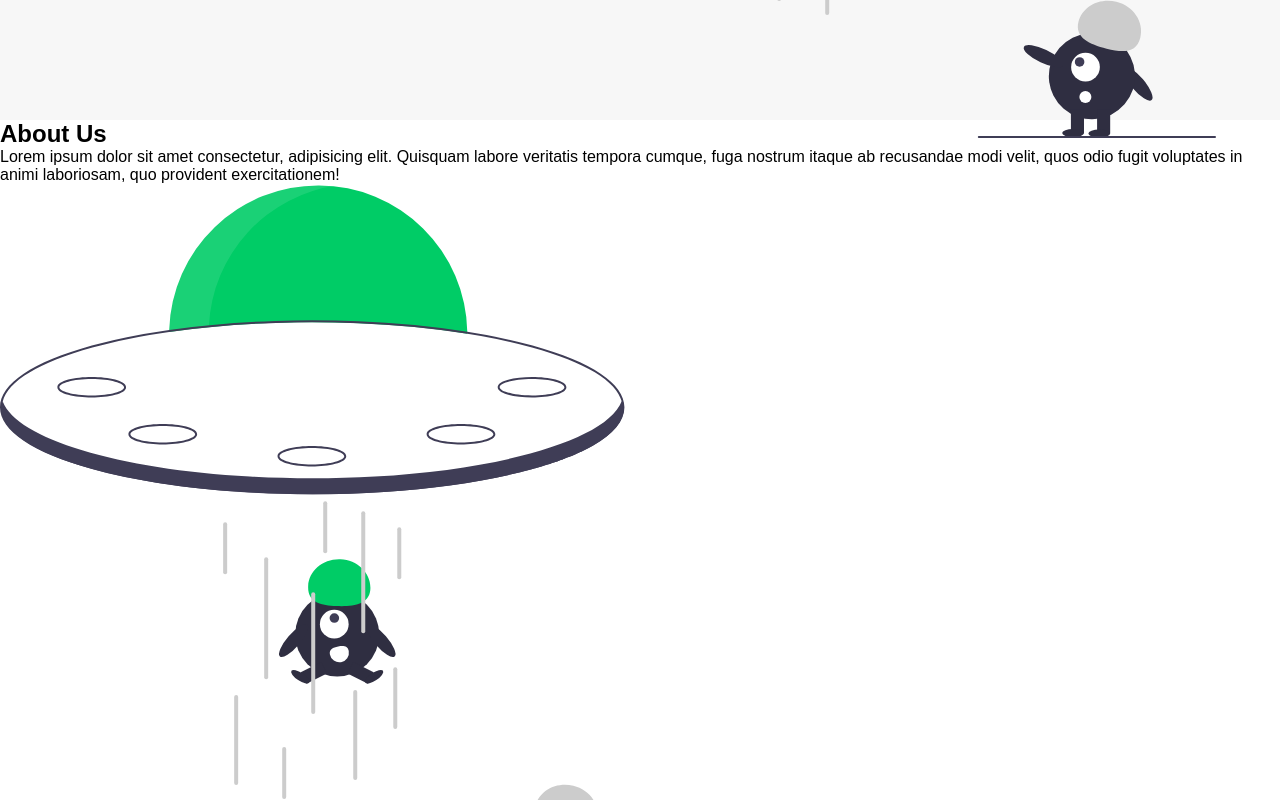
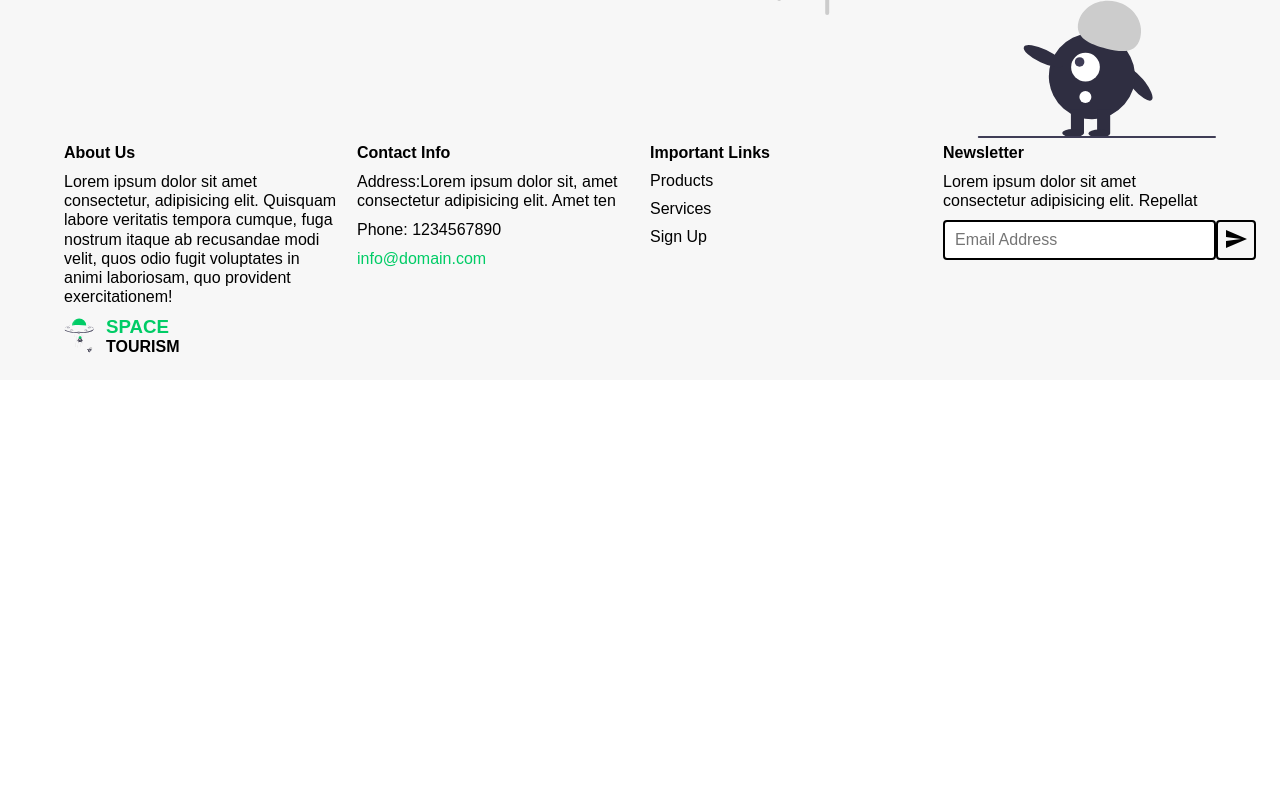
Before and after one commit to YashwantGawande/sass-project, a React (Vite) app: page / in a window 1280 px wide. Shown: the part 680-1480 px from the top of the page. After the commit the page ends 1060 px from the top, so only its background shows below. Built offline with nearby package versions, Linux system fonts and the light colour scheme.

Commit message:
Update Footer Styles

```diff
--- a/src/components/footer/Footer.scss
+++ b/src/components/footer/Footer.scss
@@ -1 +1,132 @@
-@import '../styles/colors';
+@import "../styles/colors";
+@import "../styles/media-queries";
+
+.footer {
+  background-color: $light;
+  &__container {
+    display: grid;
+    grid-template-columns: 1fr 1fr 1fr 1fr;
+
+    margin: 0 auto;
+    width: 100%;
+    max-width: 1200px;
+    padding: 24px;
+    gap: 20px;
+    @include tablet {
+      grid-template-columns: 1fr;
+    }
+    &--about {
+      width: 100%;
+      h2 {
+        font-size: 1rem;
+        padding-bottom: 10px;
+
+        @include tablet {
+          text-align: center;
+        }
+      }
+      p {
+        line-height: 1.2;
+        padding-bottom: 10px;
+      }
+      &--logo {
+        display: flex;
+        gap: 10px;
+        img {
+          width: 32px;
+          border-radius: 50%;
+        }
+        h3 {
+          color: $lime;
+        }
+        span {
+          font-weight: bold;
+        }
+      }
+    }
+    &--contact {
+      h2 {
+        font-size: 1rem;
+        padding-bottom: 10px;
+        @include tablet {
+          text-align: center;
+        }
+      }
+      p {
+        padding-bottom: 10px;
+        line-height: 1.2;
+        span {
+          color: black;
+        }
+      }
+      span {
+        color: $lime;
+      }
+    }
+    &--links {
+      display: flex;
+      flex-direction: column;
+
+      h2 {
+        font-size: 1rem;
+        padding-bottom: 10px;
+        @include tablet {
+          text-align: center;
+        }
+      }
+
+      span {
+        padding-bottom: 10px;
+        &:hover {
+          color: $lime;
+          transition: all 0.3s ease;
+        }
+      }
+    }
+    &--newsletter {
+      h2 {
+        font-size: 1rem;
+        padding-bottom: 10px;
+        @include tablet {
+          text-align: center;
+        }
+      }
+      p {
+        line-height: 1.2;
+        padding-bottom: 10px;
+      }
+      &--input {
+        position: relative;
+        input {
+          width: 100%;
+          height: 40px;
+          outline: transparent;
+          border-radius: 4px;
+          border: 2px solid black;
+          padding: 0px 10px;
+          font-size: medium;
+          @include tablet {
+            width: 80%;
+          }
+          &:focus {
+            border-color: $lime;
+          }
+        }
+        button {
+          position: absolute;
+          width: 40px;
+          height: 40px;
+          border: 2px solid black;
+          border-radius: 4px;
+          background-color: transparent;
+
+          &:hover {
+            color: $lime;
+            transition: all 0.3s ease;
+            border-color: $lime;
+          }
+        }
+      }
+    }
+  }
+}
```
